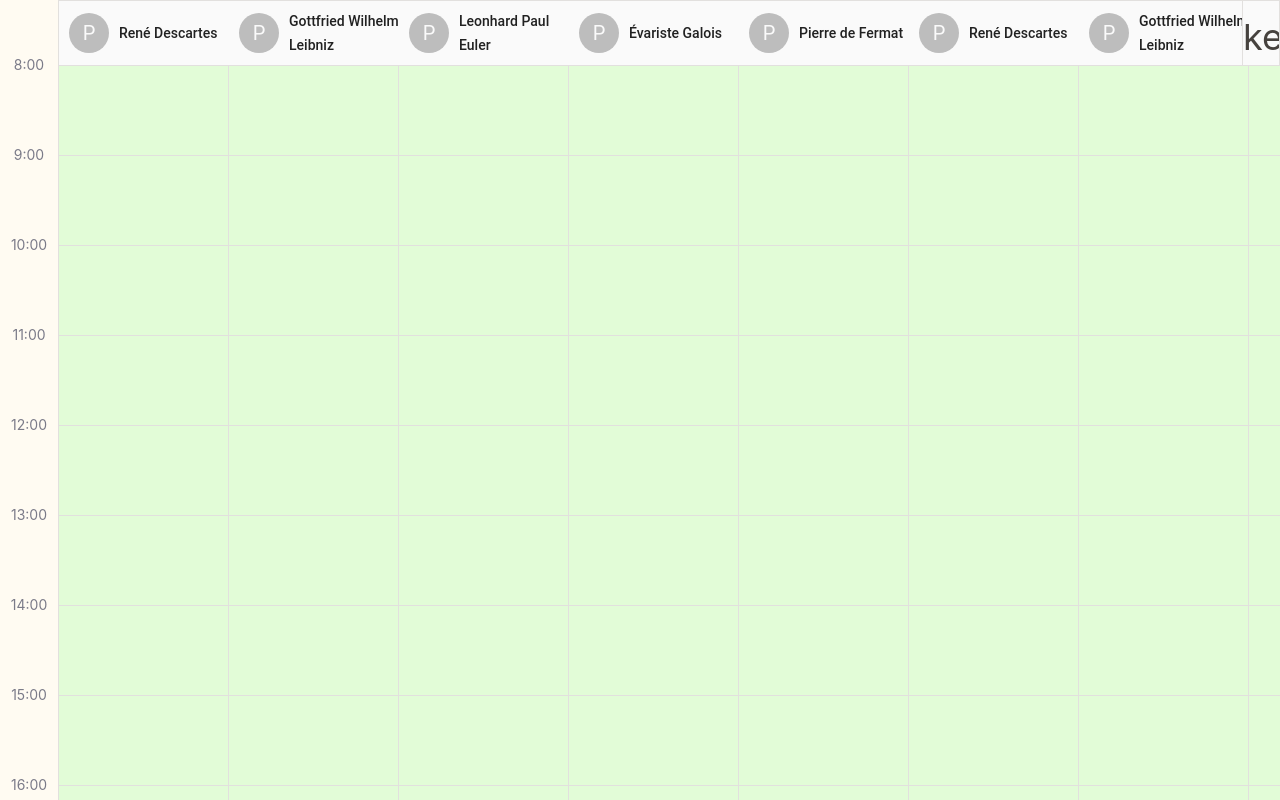
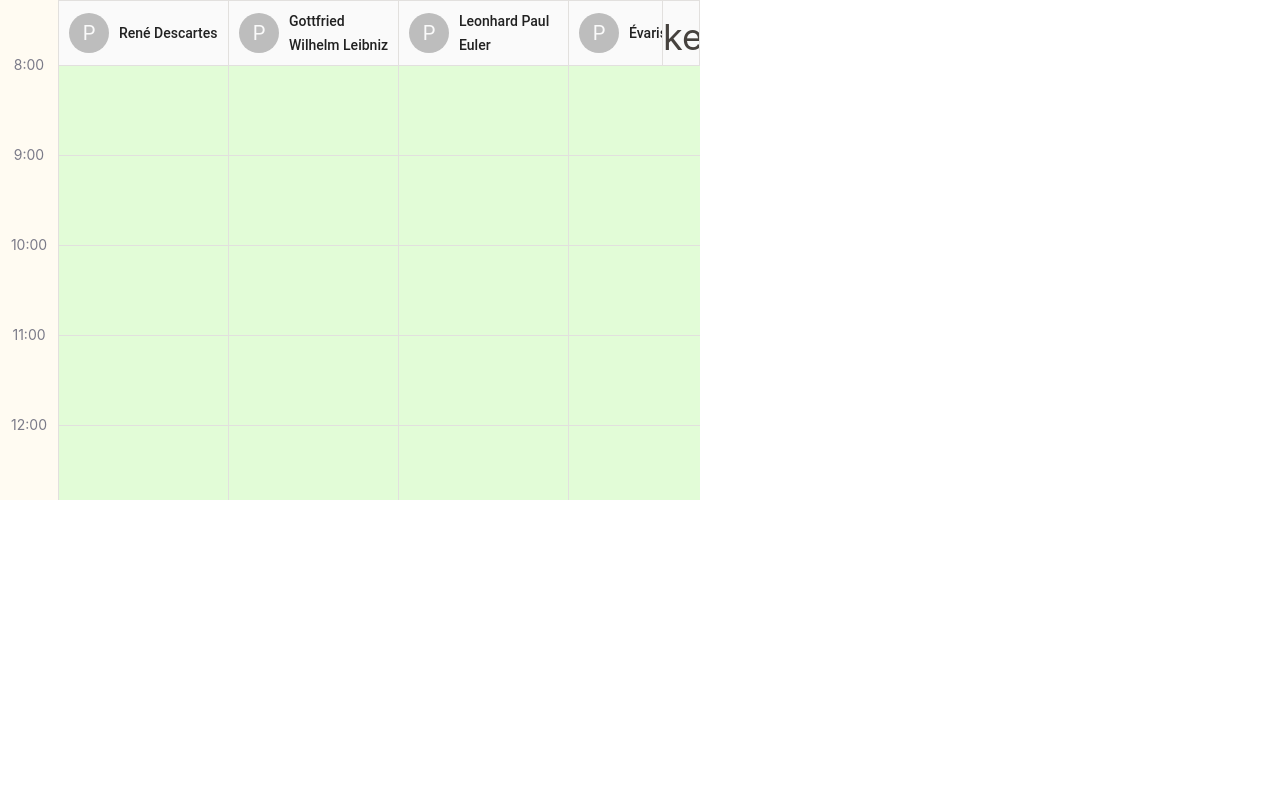
Before and after one commit to lksilva/DeadLine, a React (Create React App) app: page / in a window 1280 px wide. Shown: the top 800 px of the page. Built offline with nearby package versions, Linux system fonts and the light colour scheme; the HTML template or start-up script is replaced by a standard one.

Commit message:
Adicionado border right no header dos cards

```diff
--- a/src/App.tsx
+++ b/src/App.tsx
@@ -186,7 +186,7 @@ export default class App extends Component {
     const headerDiscount = 66;
 
     return (
-      <div style={{ width: '100%', overflow: 'auto' }} ref={this.refScheduleBoard}>
+      <div style={{ width: 700, height: 500, overflow: 'auto' }} ref={this.refScheduleBoard}>
         <Container ref={this.refScheduleLanes}>
           <WrapperMetric headerDiscount={headerDiscount}>
             <MetricHours
--- a/src/Schedule/ProfessionalLane.tsx
+++ b/src/Schedule/ProfessionalLane.tsx
@@ -40,7 +40,7 @@ const styles = () => ({
     borderRadius: 0,
     backgroundColor: "transparent",
     boxShadow: "none",
-    overflow: "initial"
+    overflow: "initial",
   },
   cardHeader: {
     height: 66,
@@ -49,6 +49,7 @@ const styles = () => ({
     backgroundColor: palette.primary.grayLight.A100,
     borderBottom: `1px solid ${palette.primary.grayLight.A400}`,
     borderTop: `1px solid ${palette.primary.grayLight.A400}`,
+    borderRight: `1px solid ${palette.primary.grayLight.A400}`,
     position: "sticky" as "sticky",
     top: 0,
     zIndex: 2
```
